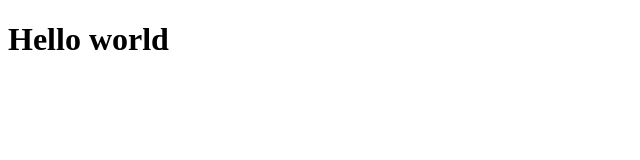
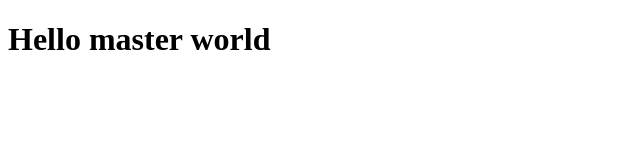
Before and after one commit to Deepshikha-cedcoss/git-conflict, a plain HTML site: page index.html in a window 1280 px wide. Shown: the whole page, without its empty margins (0-640 px from the left). Drawn offline with Linux system fonts and the light colour scheme.

Commit message:
master branch

```diff
--- a/index.html
+++ b/index.html
@@ -4,6 +4,6 @@
 	<title></title>
 </head>
 <body>
-<h1>Hello world</h1>
+<h1>Hello master world</h1>
 </body>
 </html>
```
